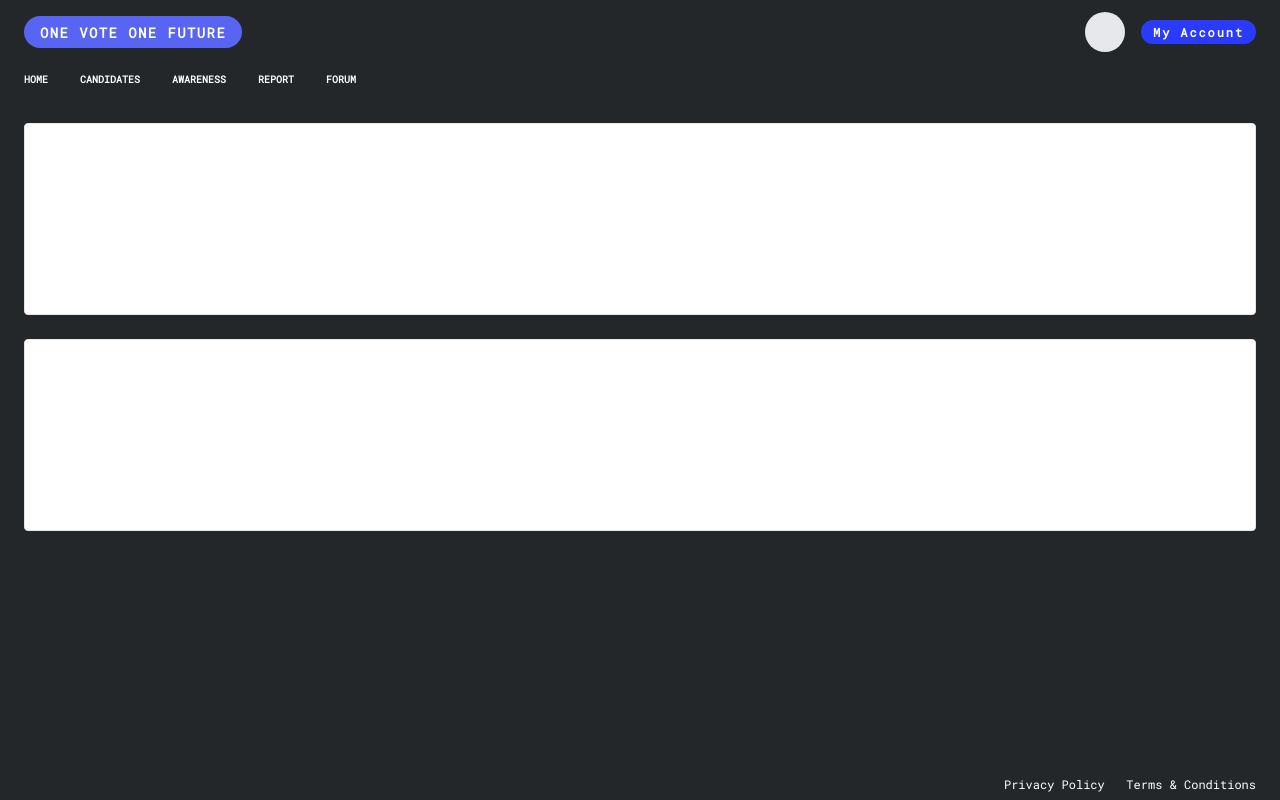
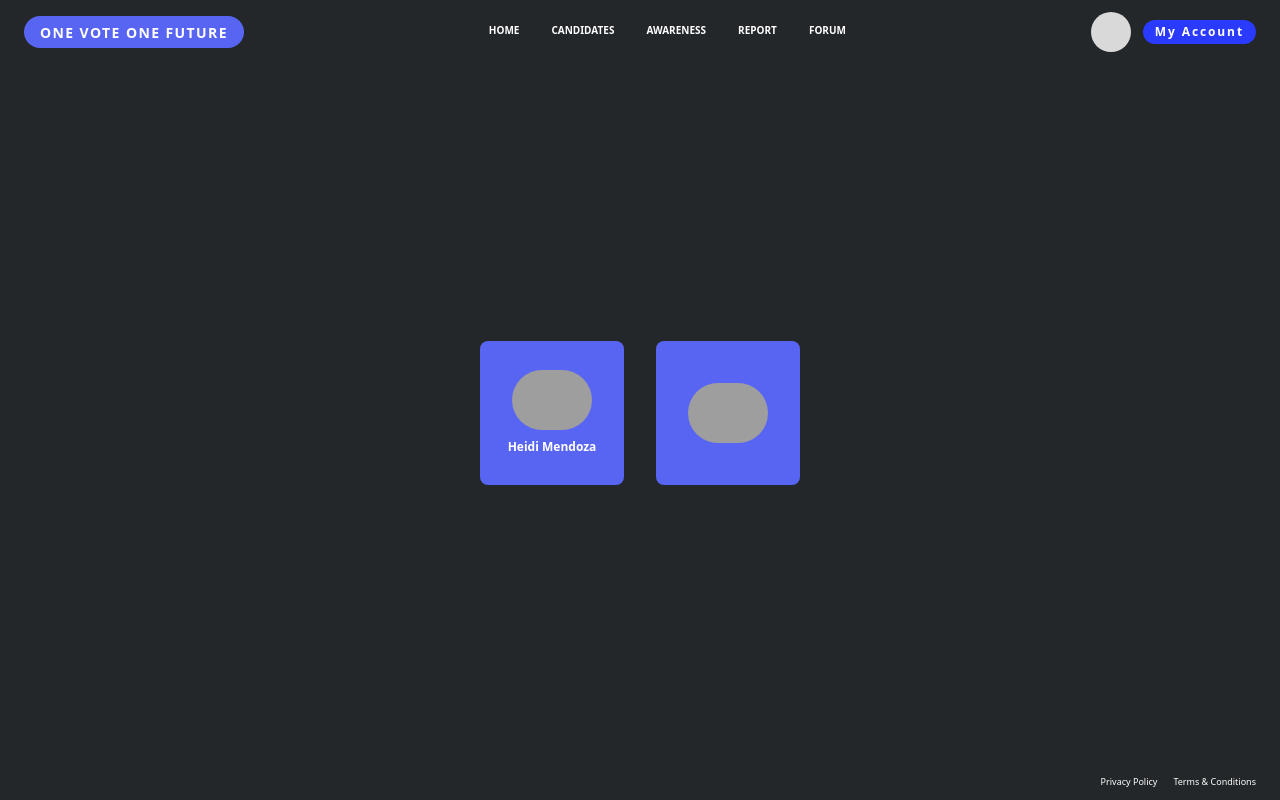
Before and after one commit to Saisumii/WD-Project, a plain HTML site: page candidates.html in a window 1280 px wide. Drawn offline with nearby package versions, Linux system fonts and the light colour scheme; grey boxes are pictures that could not be loaded.

Commit message:
candidates.html

```diff
--- a/candidates.html
+++ b/candidates.html
@@ -1,52 +1,46 @@
 <!DOCTYPE html>
 <html lang="en">
 <head>
-  <meta charset="UTF-8" />
-  <meta name="viewport" content="width=device-width, initial-scale=1" />
+    <meta charset="utf-8"/>
+    <meta content="width=device-width, initial-scale=1" name="viewport"/>
     <title>One Vote One Future</title>
     <script src="https://cdn.tailwindcss.com"></script>
-  <link
-    rel="stylesheet"
-    href="https://cdnjs.cloudflare.com/ajax/libs/font-awesome/5.15.3/css/all.min.css"
-  />
-  <style>
-    @import url('https://fonts.googleapis.com/css2?family=Roboto+Mono&display=swap');
-    body {
-      font-family: 'Roboto Mono', monospace;
-    }
-  </style>
+    <link href="https://cdnjs.cloudflare.com/ajax/libs/font-awesome/5.15.3/css/all.min.css" rel="stylesheet"/>
 </head>
-<body class="bg-[#23272a] min-h-screen flex flex-col">
-  <header class="bg[#23272a] flex items-center justify-between px-6 py-3">
+<body class="bg-[#23272a] min-h-screen flex flex-col justify-between">
+    <header class="bg-[#23272a] flex items-center justify-between px-6 py-3">
         <div class="rounded-full bg-[#5865f2] px-4 py-1">
             <a href="index.html" class="text-white text-[14px] font-semibold tracking-widest select-none">
                 ONE VOTE ONE FUTURE
             </a>
         </div>
-    <div class="flex items-center space-x-4">
-      <div class="w-10 h-10 rounded-full bg-gray-200"></div>
+        <nav class="flex space-x-8 text-[10px] text-white font-bold mb-1">
+            <a class="hover:underline" href="homepage.html">HOME</a>
+            <a class="hover:underline" href="candidates.html">CANDIDATES</a>
+            <a class="hover:underline" href="awareness.html">AWARENESS</a>
+            <a class="hover:underline" href="#">REPORT</a>
+            <a class="hover:underline" href="#">FORUM</a>
+        </nav>
+        <div class="flex items-center space-x-3">
+            <div class="w-10 h-10 rounded-full bg-[#d9d9d9]"></div>
             <a href="my-account.html" class="bg-[#2a3bff] text-white text-xs font-bold rounded-full px-3 py-1 inline-block" style="letter-spacing: 0.05cm;">
                 My Account
             </a>
         </div>
+    </header>
+    <main class="flex flex-wrap gap-x-8 gap-y-8 p-8 max-w-5xl mx-auto">
+        <div class="w-36 h-36 bg-[#5865f2] rounded-lg flex flex-col items-center justify-center space-y-2">
+            <img alt="Portrait of Heidi Mendoza" class="rounded-full" height="80" src="https://storage.googleapis.com/a1aa/image/7cb3fe37-6580-4dfe-56b5-0fcc9ccaf092.jpg" width="80"/>
+            <span class="text-white text-[12px] font-semibold select-none">Heidi Mendoza</span>
         </div>
-  </header>
-
-  <nav class="bg-[#23272a] px-6 py-2 flex space-x-8 text-[10px] text-white font-bold mb-1">
-    <a href="index.html" class="hover:underline">HOME</a>
-    <a href="candidates.html" class="hover:underline">CANDIDATES</a>
-    <a href="awareness.html" class="hover:underline">AWARENESS</a>
-    <a href="#" class="hover:underline">REPORT</a>
-    <a href="#" class="hover:underline">FORUM</a>
-  </nav>
-
-  <main class="flex flex-col flex-grow px-6 py-6 space-y-6">
-    <div class="bg-white border border-gray-200 rounded w-full h-48"></div>
-    <div class="bg-white border border-gray-200 rounded w-full h-48"></div>
+        <div class="w-36 h-36 bg-[#5865f2] rounded-lg flex flex-col items-center justify-center space-y-2">
+            <img alt="Portrait of a smiling middle-aged man" class="rounded-full" height="80" src="https://storage.googleapis.com/a1aa/image/679733bd-d5ec-425a-1418-a42c5a0f63d5.jpg" width="80"/>
+        </div>
+        <!-- More content -->
     </main>
-
-  <footer class="bg-[#23272a] px-6 py-2 text-xs text-white text-right select-none">
-    Privacy Policy &nbsp; Terms & Conditions
+    <footer class="text-[9px] text-white px-6 py-3 flex justify-end space-x-4 select-none">
+        <span>Privacy Policy</span>
+        <span>Terms & Conditions</span>
     </footer>
 </body>
 </html>
```
Lines whose indentation alone changed are shown as unchanged.
